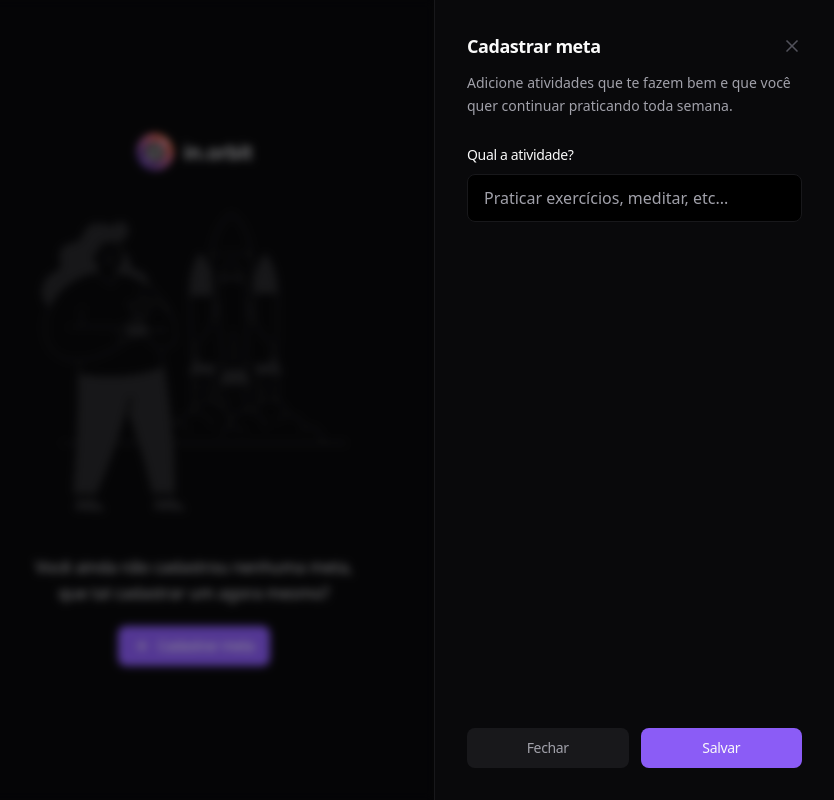
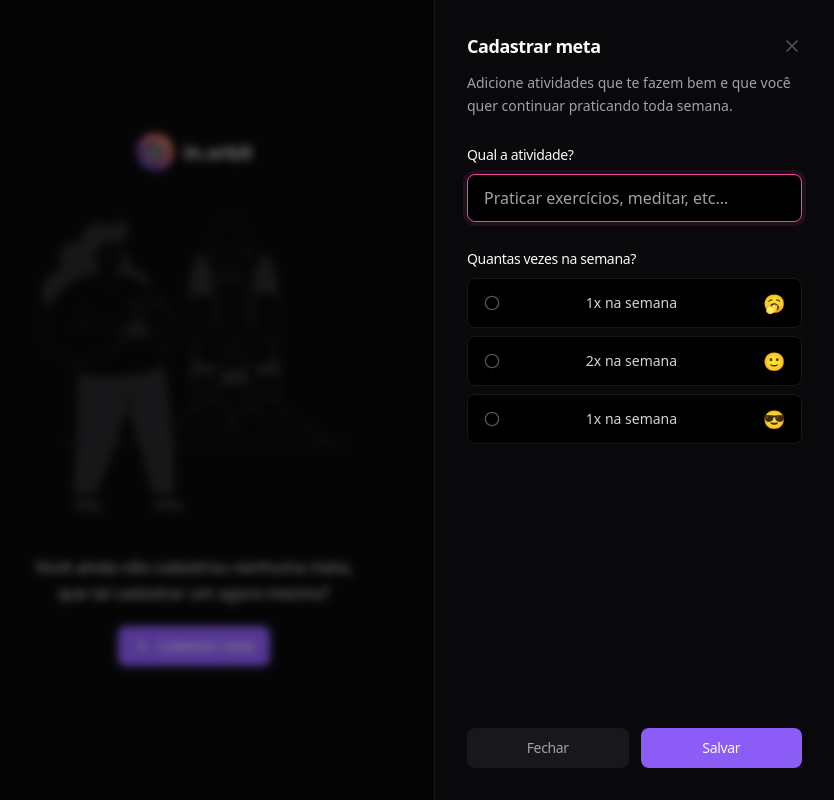
Before and after one commit to KaianDev/nlw-pocket-js-web, a React (Vite) app: page / in a window 1280 px wide. Both pictures are taken after a click on the button "Cadastrar meta". Shown: the whole page, without its empty margins (446-1280 px from the left). Built offline with nearby package versions, Linux system fonts and the light colour scheme.

Commit message:
feat: add RadioGroup component

```diff
--- a/package.json
+++ b/package.json
@@ -11,6 +11,7 @@
   },
   "dependencies": {
     "@radix-ui/react-dialog": "^1.1.1",
+    "@radix-ui/react-radio-group": "^1.2.0",
     "lucide-react": "^0.441.0",
     "react": "^18.3.1",
     "react-dom": "^18.3.1",
--- a/src/App.tsx
+++ b/src/App.tsx
@@ -13,6 +13,11 @@ import logo from "./assets/logo.svg"
 import illustrationLetStart from "./assets/illustration-let-start.svg"
 import { Input } from "./components/ui/input"
 import { Label } from "./components/ui/label"
+import {
+  RadioGroup,
+  RadioGroupIndicator,
+  RadioGroupItem,
+} from "./components/ui/radio-group"
 
 export const App = () => {
   return (
@@ -50,13 +55,40 @@ export const App = () => {
           </div>
 
           <form className="flex flex-col justify-between h-full">
-            <div>
+            <div className="space-y-6">
               <div className="space-y-2">
                 <Label htmlFor="title">Qual a atividade?</Label>
                 <Input
                   id="title"
+                  autoFocus
                   placeholder="Praticar exercícios, meditar, etc..."
                 />
+              </div>
+              <div className="space-y-2">
+                <Label htmlFor="title">Quantas vezes na semana?</Label>
+                <RadioGroup>
+                  <RadioGroupItem value="1">
+                    <RadioGroupIndicator />
+                    <span className="text-sm font-medium text-zinc-300">
+                      1x na semana
+                    </span>
+                    <span className="text-lg">🥱</span>
+                  </RadioGroupItem>
+                  <RadioGroupItem value="2">
+                    <RadioGroupIndicator />
+                    <span className="text-sm font-medium text-zinc-300">
+                      2x na semana
+                    </span>
+                    <span className="text-lg">🙂</span>
+                  </RadioGroupItem>
+                  <RadioGroupItem value="3">
+                    <RadioGroupIndicator />
+                    <span className="text-sm font-medium text-zinc-300">
+                      1x na semana
+                    </span>
+                    <span className="text-lg">😎</span>
+                  </RadioGroupItem>
+                </RadioGroup>
               </div>
             </div>
 
--- /dev/null
+++ b/src/components/ui/radio-group.tsx
@@ -0,0 +1,30 @@
+import * as RadioGroupPrimitive from "@radix-ui/react-radio-group"
+import { CheckCircle2Icon, CircleIcon } from "lucide-react"
+
+export const RadioGroup = (props: RadioGroupPrimitive.RadioGroupProps) => {
+  return (
+    <RadioGroupPrimitive.RadioGroup
+      {...props}
+      className="flex flex-col gap-2"
+    />
+  )
+}
+
+export const RadioGroupItem = (
+  props: RadioGroupPrimitive.RadioGroupItemProps
+) => {
+  return (
+    <RadioGroupPrimitive.RadioGroupItem
+      {...props}
+      className="group bg-black border border-zinc-900 rounded-lg px-4 py-2.5 flex items-center justify-between outline-none hover:border-zinc-800 focus-visible:border-pink-500 focus-visible:ring-4 ring-pink-500/10 data-[state=checked]:bg-pink-500/5 data-[state=checked]:border-pink-500"
+    />
+  )
+}
+export const RadioGroupIndicator = () => {
+  return (
+    <>
+      <CircleIcon className="size-4 text-zinc-600 group-data-[state=checked]:hidden" />
+      <CheckCircle2Icon className="size-4 text-pink-600 hidden group-data-[state=checked]:inline" />
+    </>
+  )
+}
```
Also changed, not shown: 1 other file (tests, documents, lock files or other folders).
